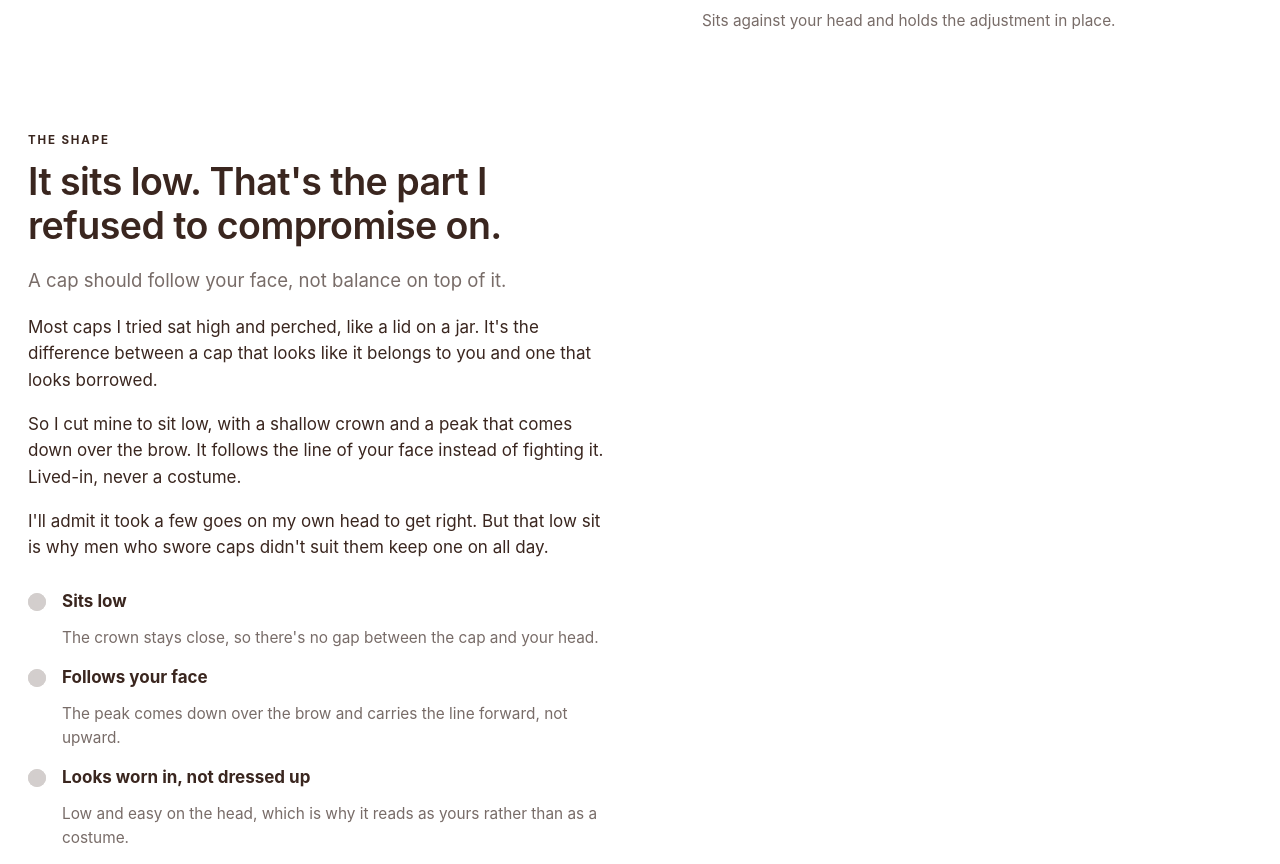
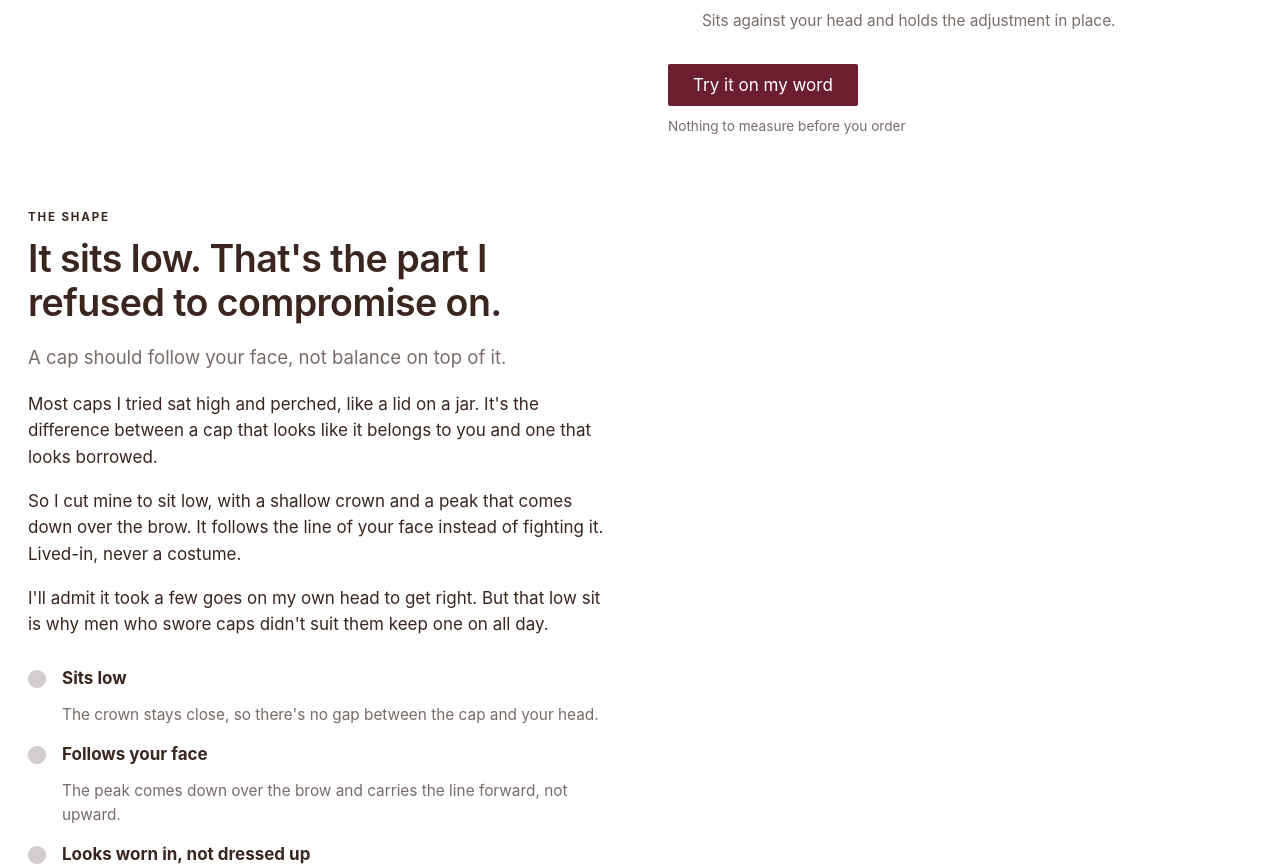
Before and after one commit to florian60430/infinity-landings-sol652, a plain HTML site: page run-sol652-editeur/01-message-honnete-du-fondateur/index.html in a window 1280 px wide. Shown: the part 4438-5302 px from the top of the page. Drawn offline with Linux system fonts and the light colour scheme; a web font is replaced by a local one.

Commit message:
publish(run-sol652-editeur): 2 advertorial(s)

```diff
--- a/run-sol652-editeur/01-message-honnete-du-fondateur/index.html
+++ b/run-sol652-editeur/01-message-honnete-du-fondateur/index.html
@@ -205,7 +205,7 @@ a{color:inherit}
 <meta name="x-infinity-run" content="run-sol652-editeur"/>
 <meta name="x-infinity-shop" content="ashcroft-flatcaps.com"/>
 <meta name="x-infinity-cta-policy" content="manual"/>
-<meta name="x-infinity-published-at" content="2026-08-14T21:06:23.303Z"/>
+<meta name="x-infinity-published-at" content="2026-08-14T21:11:42.700Z"/>
 </head>
 <body>
 <nav class="ic-topbar">
@@ -257,7 +257,10 @@ a{color:inherit}
 <p>The side-adjuster sits under the tan suede trim. You pull it to where the cap feels right the first time you put it on, and that's the last time you think about it. Set it once and it stays put.</p>
 <p>No tape measure. No converting inches to centimetres to some letter on a label. Nothing to send back for a size up. I'll admit it made the making harder and the choosing easier, and I'd make that trade again.</p></div>
           <ul class="ic-checklist"><li><strong>One cut</strong><span>No small, medium, large. Impossible to get the size wrong.</span></li><li><strong>Side-adjuster</strong><span>Set it once on your own head. It stays where you left it.</span></li><li><strong>Tan suede trim</strong><span>Sits against your head and holds the adjustment in place.</span></li></ul>
-
+          <div class="ic-cta-wrap">
+      <a role="button" class="ic-btn" href="https://ashcroft-flatcaps.com/products/the-ashcroft-denim?utm_source=meta&amp;utm_medium=paid_social&amp;utm_campaign=run-sol652-editeur" data-ic-cta="manual" rel="noopener">Try it on my word</a>
+      <p class="ic-cta-sub">Nothing to measure before you order</p>
+    </div>
         </div>
         <div class="ic-split-media"><figure class="ic-figure" data-visual-type="narrative-scene"><img src="../assets/01-message-honnete-du-fondateur-04-one-cut.png" alt="Deux mains ajustent une petite boucle de sangle latérale entre le pouce et l'index, geste unique et terminé : le lecteur comprend visuellement que le réglage est un seul geste, pas une mesure." loading="lazy"/></figure></div>
       </section>
```
Also changed, not shown: run-sol652-editeur/01-femme-lynda-qui-offre-pour-son-m/index.html (+1 -1 lines).
